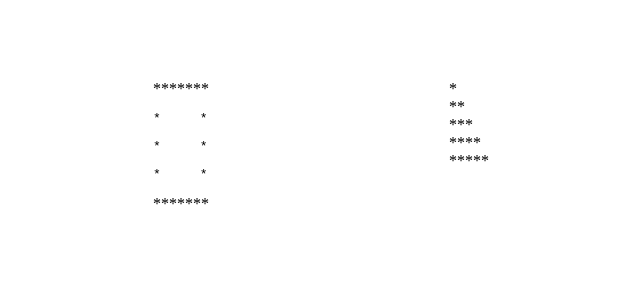
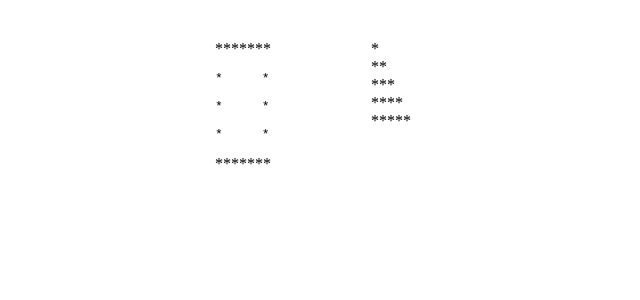
Before and after one commit to vmantovani/challenge-ingloriouscoderz, a React (Vite) app: page / in a window 1280 px wide. Shown: the top 300 px of the page, without its empty margins (319-959 px from the left). Built offline with nearby package versions, Linux system fonts and the light colour scheme.

Commit message:
refactor: Move line functions to shapeUtils and styling adjustments

```diff
--- a/src/App.jsx
+++ b/src/App.jsx
@@ -6,8 +6,14 @@ const App = () => {
   return (
     <div>
       <div className="container">
-        <Rectangle />
-        <Triangle />
+        <div className="grid">
+          <div>
+            <Rectangle />
+          </div>
+          <div>
+            <Triangle />
+          </div>
+        </div>
       </div>
     </div>
   )
--- a/src/Components/Rectangle.jsx
+++ b/src/Components/Rectangle.jsx
@@ -1,30 +1,21 @@
-function createInnerLine(widthRec) {
-  return <pre>{'*' + ' '.repeat(widthRec - 2) + '*'}</pre>
-}
+import { createInnerLine, createFullLine } from '../Utils/shapeUtils'
 
-function createFullLine(widthRec) {
-  return '*'.repeat(widthRec)
-}
+const Rectangle = () => {
+  const widthRec = 7
+  const heightRec = 5
+  const character = '*'
 
-function drawRectangle(widthRec, heightRec) {
   const rectangle = []
 
-  rectangle.push(createFullLine(widthRec))
+  rectangle.push(createFullLine(widthRec, character))
 
-  for (let i = 0; i < heightRec - 2; i++) {
-    rectangle.push(createInnerLine(widthRec))
+  for (let i = 1; i < heightRec - 1; i++) {
+    rectangle.push(createInnerLine(widthRec, character))
   }
 
-  rectangle.push(createFullLine(widthRec))
+  rectangle.push(createFullLine(widthRec, character))
 
   return rectangle.map((line, index) => <div key={index}>{line}</div>)
 }
 
-const Rectangle = () => {
-  const widthRec = 7
-  const heightRec = 5
-
-  return <div>{drawRectangle(widthRec, heightRec)}</div>
-}
-
 export default Rectangle
--- a/src/Components/Triangle.jsx
+++ b/src/Components/Triangle.jsx
@@ -1,17 +1,16 @@
-function drawTriangle(heightTri) {
+import { createFullLine } from '../Utils/shapeUtils'
+
+const Triangle = () => {
+  const heightTri = 5
+  const character = '*'
+
   const triangle = []
 
   for (let i = 1; i <= heightTri; i++) {
-    triangle.push('*'.repeat(i))
+    triangle.push(createFullLine(i, character))
   }
 
   return triangle.map((line, index) => <div key={index}>{line}</div>)
 }
 
-const Triangle = () => {
-  const heightTri = 5
-
-  return <div>{drawTriangle(heightTri)}</div>
-}
-
 export default Triangle
--- a/src/Styles/App.css
+++ b/src/Styles/App.css
@@ -1,6 +1,12 @@
 .container {
   display: flex;
   justify-content: center;
-  gap: 15rem;
-  margin-top: 5rem;
+  margin-top: 40px;
+  height: 100vh;
 }
+
+.grid {
+  display: grid;
+  grid-template-columns: repeat(2, 1fr);
+  gap: 100px;
+}
--- /dev/null
+++ b/src/Utils/shapeUtils.jsx
@@ -0,0 +1,7 @@
+export function createInnerLine(width, character) {
+  return <pre>{character + ' '.repeat(width - 2) + character}</pre>
+}
+
+export function createFullLine(width, character) {
+  return character.repeat(width)
+}
```
